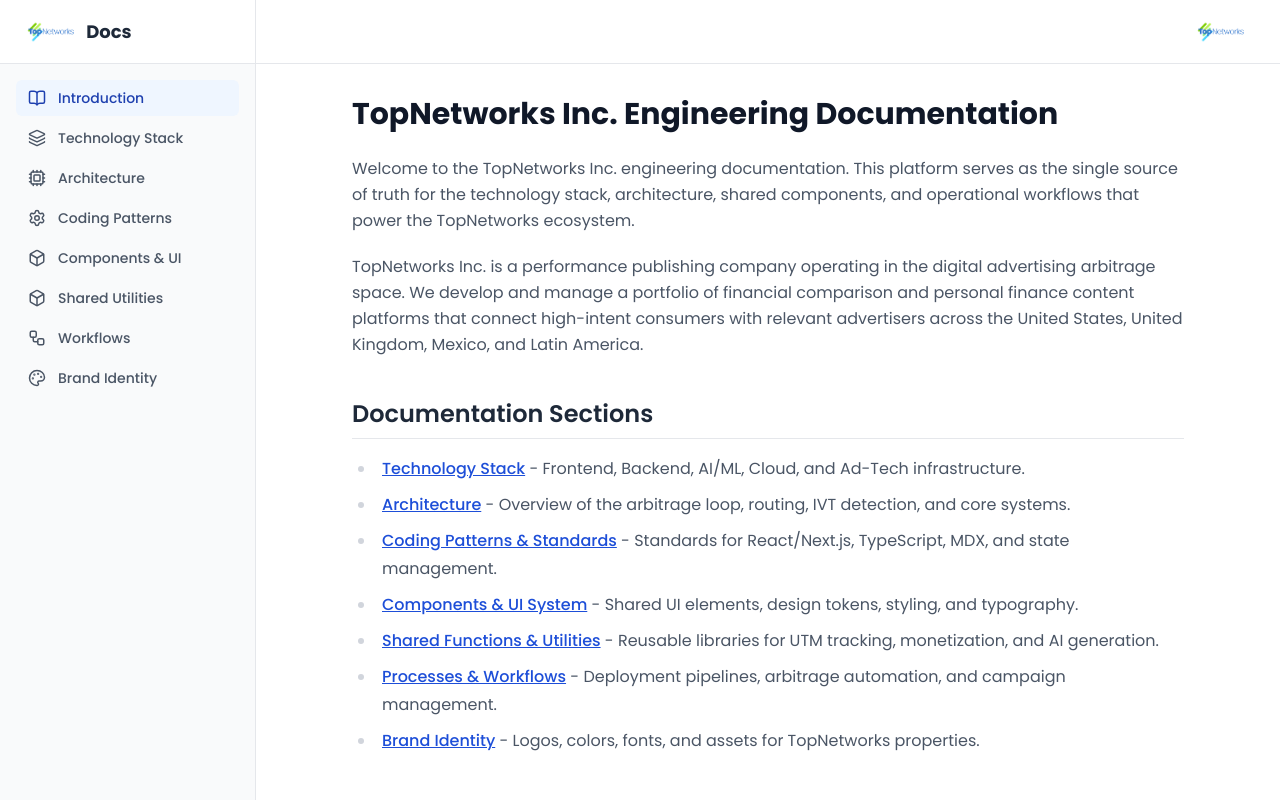
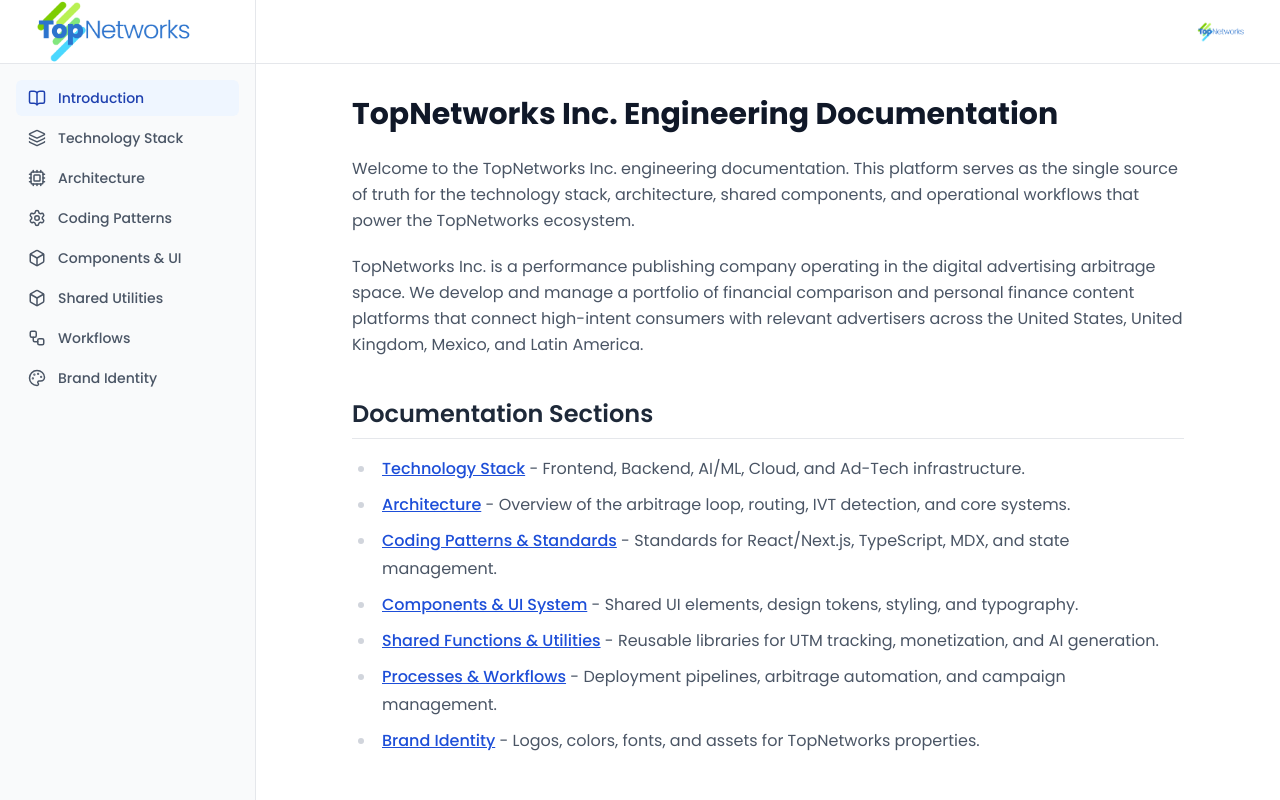
Before and after one commit to topfinanzas/docs-topnetworks-co, a React (Vite) app: page / in a window 1280 px wide. Shown: the top 800 px of the page. Built offline with nearby package versions, Linux system fonts and the light colour scheme.

Commit message:
Update logo size in sidebar and remove 'Docs' text

```diff
--- a/src/components/Layout.tsx
+++ b/src/components/Layout.tsx
@@ -29,9 +29,8 @@
       {/* Sidebar */}
       <div className={`fixed inset-y-0 left-0 z-50 w-64 transform border-r border-gray-200 bg-gray-50 transition-transform duration-200 ease-in-out lg:static lg:translate-x-0 ${sidebarOpen ? 'translate-x-0' : '-translate-x-full'}`}>
         <div className="flex h-16 items-center justify-between px-6 border-b border-gray-200 bg-white">
-          <div className="flex items-center gap-2">
-            <img src="/media/topnetworks-positivo-sinfondo.webp" alt="TopNetworks" className="h-6" />
-            <span className="font-bold text-lg text-gray-800">Docs</span>
+          <div className="flex items-center w-full">
+            <img src="/media/topnetworks-positivo-sinfondo.webp" alt="TopNetworks" className="w-full max-w-[180px] h-auto object-contain" />
           </div>
           <button onClick={() => setSidebarOpen(false)} className="lg:hidden text-gray-500 hover:text-gray-700">
             <X size={20} />
```
